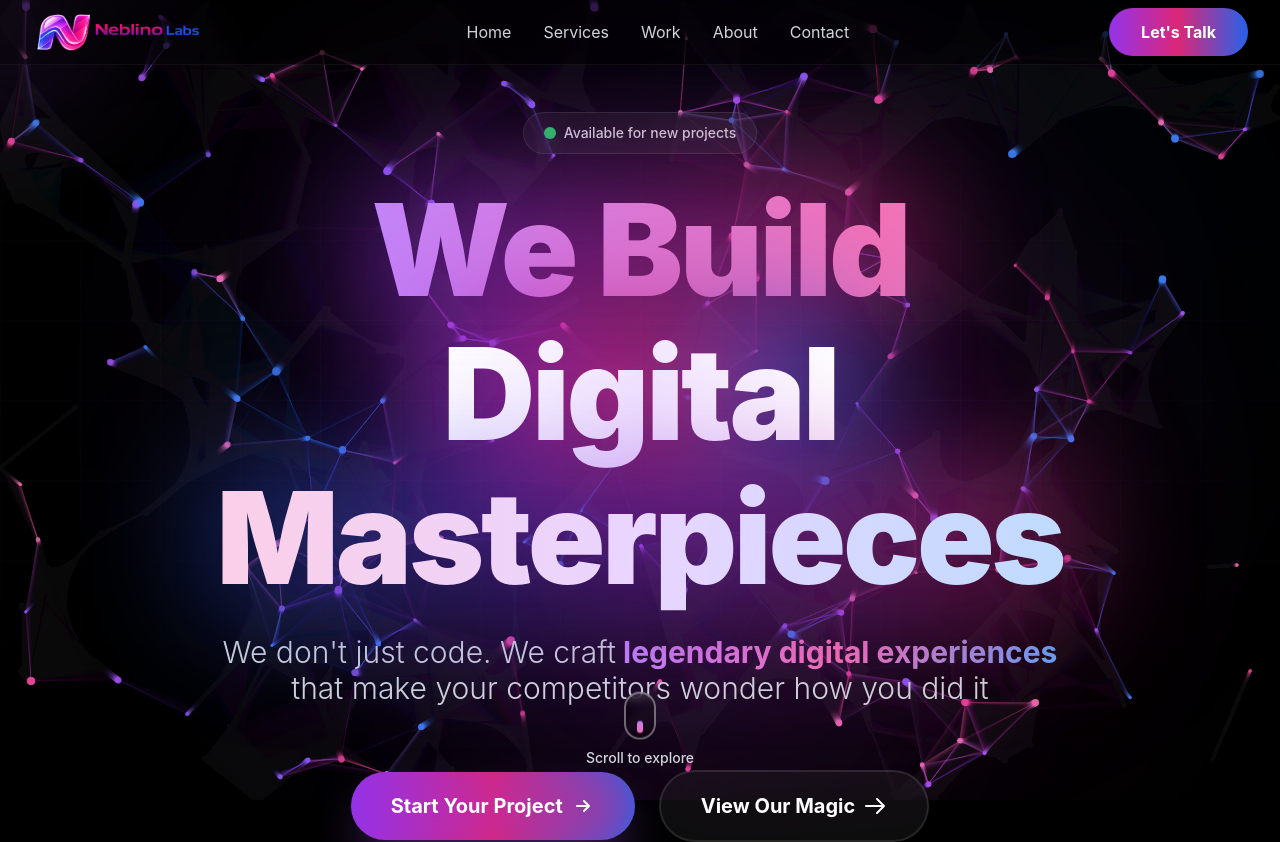
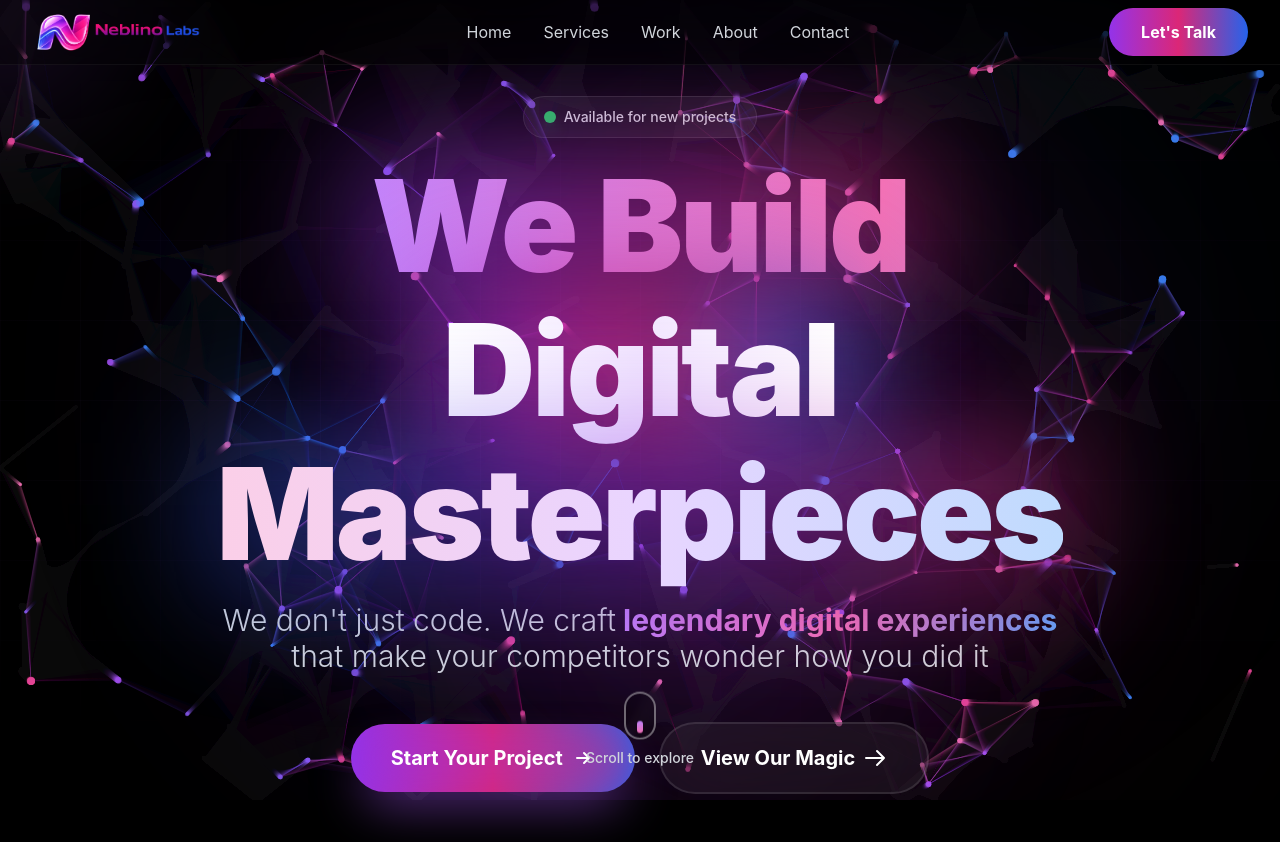
Before and after one commit to Zubair-IT/neblino-site, a Next.js app: page / in a window 1280 px wide. Shown: the top 842 px of the page. Built offline with nearby package versions, Linux system fonts and the light colour scheme.

Commit message:
Apply professional spacing system - tighter, more balanced vertical rhythm throughout entire site

```diff
--- a/app/page.tsx
+++ b/app/page.tsx
@@ -247,11 +247,11 @@ export default function Home() {
       </nav>
 
       {/* Hero Section */}
-      <section id="home" className="relative min-h-screen flex items-center justify-center pt-24 sm:pt-28 pb-16 sm:pb-20 px-4">
-        <div className="max-w-7xl mx-auto px-4 sm:px-6 lg:px-8 text-center z-10 mb-12 sm:mb-16 mt-8 sm:mt-0">
+      <section id="home" className="relative min-h-screen flex items-center justify-center pt-20 sm:pt-24 pb-12 sm:pb-16 px-4">
+        <div className="max-w-7xl mx-auto px-4 sm:px-6 lg:px-8 text-center z-10 mb-10 sm:mb-12">
           {/* Floating Badge with Pulse */}
           <div
-            className="inline-flex items-center space-x-2 px-4 sm:px-5 py-2 sm:py-2.5 bg-white/5 backdrop-blur-2xl border border-white/10 rounded-full mb-6 sm:mb-8 group hover:scale-105 transition-transform duration-300"
+            className="inline-flex items-center space-x-2 px-4 sm:px-5 py-2 sm:py-2.5 bg-white/5 backdrop-blur-2xl border border-white/10 rounded-full mb-4 sm:mb-6 group hover:scale-105 transition-transform duration-300"
             style={{
               transform: `translateY(${Math.sin(scrollY * 0.01) * 10}px)`,
             }}
@@ -264,7 +264,7 @@ export default function Home() {
           </div>
 
           {/* Epic Main Heading with 3D Effect */}
-          <h1 className="text-5xl sm:text-6xl md:text-7xl lg:text-8xl xl:text-[8rem] font-black mb-6 sm:mb-8 leading-[0.95] tracking-tight">
+          <h1 className="text-5xl sm:text-6xl md:text-7xl lg:text-8xl xl:text-[8rem] font-black mb-4 sm:mb-6 leading-[0.95] tracking-tight">
             <div className="relative inline-block">
               <span className="absolute inset-0 bg-gradient-to-r from-purple-600 to-pink-600 blur-2xl sm:blur-3xl opacity-50 animate-pulse-slow" />
               <span className="relative inline-block animate-gradient bg-gradient-to-r from-purple-400 via-pink-400 to-blue-400 bg-clip-text text-transparent bg-[length:200%_auto]">
@@ -287,14 +287,14 @@ export default function Home() {
             </div>
           </h1>
 
-          <p className="text-base sm:text-lg md:text-xl lg:text-2xl xl:text-3xl text-gray-300 mb-12 sm:mb-16 max-w-4xl mx-auto leading-relaxed font-light px-4">
+          <p className="text-base sm:text-lg md:text-xl lg:text-2xl xl:text-3xl text-gray-300 mb-8 sm:mb-12 max-w-4xl mx-auto leading-relaxed font-light px-4">
             We don't just code. We craft
             <span className="font-bold text-transparent bg-clip-text bg-gradient-to-r from-purple-400 via-pink-400 to-blue-400"> legendary digital experiences </span>
             that make your competitors wonder how you did it
           </p>
 
           {/* Epic CTA Buttons */}
-          <div className="flex flex-col sm:flex-row gap-4 sm:gap-6 justify-center items-center mb-12 sm:mb-16 px-4">
+          <div className="flex flex-col sm:flex-row gap-4 sm:gap-6 justify-center items-center mb-10 sm:mb-14 px-4">
             <button className="w-full sm:w-auto group relative px-8 sm:px-10 py-4 sm:py-5 bg-gradient-to-r from-purple-600 via-pink-600 to-blue-600 rounded-full font-bold text-base sm:text-lg lg:text-xl overflow-hidden transform hover:scale-110 transition-all duration-300 shadow-2xl shadow-purple-500/50">
               <span className="relative z-10 flex items-center justify-center space-x-2">
                 <span>Start Your Project</span>
@@ -316,7 +316,7 @@ export default function Home() {
           </div>
 
           {/* Animated Stats */}
-          <div className="grid grid-cols-2 lg:grid-cols-4 gap-3 sm:gap-4 lg:gap-6 max-w-5xl mx-auto px-4">
+          <div className="grid grid-cols-2 lg:grid-cols-4 gap-3 sm:gap-4 lg:gap-6 max-w-5xl mx-auto px-4 mb-0">
             {[
               { number: '500+', label: 'Projects Launched', icon: '🚀' },
               { number: '300+', label: 'Happy Clients', icon: '😍' },
@@ -365,9 +365,9 @@ export default function Home() {
       </section>
 
       {/* Services Section with Magnetic Cards */}
-      <section id="services" className="relative py-20 sm:py-28 lg:py-32 z-10">
+      <section id="services" className="relative py-16 sm:py-20 lg:py-24 z-10">
         <div className="max-w-7xl mx-auto px-4 sm:px-6 lg:px-8">
-          <div className="text-center mb-12 sm:mb-16 lg:mb-24">
+          <div className="text-center mb-10 sm:mb-14 lg:mb-20">
             <div className="inline-block mb-4">
               <span className="px-3 py-1.5 sm:px-4 sm:py-2 bg-purple-500/10 border border-purple-500/20 rounded-full text-purple-400 text-xs sm:text-sm font-semibold">
                 OUR SUPERPOWERS
@@ -470,14 +470,14 @@ export default function Home() {
       </section>
 
       {/* PORTFOLIO - Work Section */}
-      <section id="work" className="relative py-20 sm:py-28 lg:py-32 z-10 overflow-hidden">
+      <section id="work" className="relative py-16 sm:py-20 lg:py-24 z-10 overflow-hidden">
         {/* Electric Grid Background */}
         <div className="absolute inset-0 opacity-20">
           <div className="absolute inset-0 bg-[linear-gradient(rgba(168,85,247,0.1)_2px,transparent_2px),linear-gradient(90deg,rgba(168,85,247,0.1)_2px,transparent_2px)] bg-[size:50px_50px]" />
         </div>
 
         <div className="relative max-w-7xl mx-auto px-4 sm:px-6 lg:px-8">
-          <div className="text-center mb-12 sm:mb-16 lg:mb-20">
+          <div className="text-center mb-10 sm:mb-14 lg:mb-16">
             <div className="inline-block mb-4">
               <span className="px-3 py-1.5 sm:px-4 sm:py-2 bg-pink-500/10 border border-pink-500/20 rounded-full text-pink-400 text-xs sm:text-sm font-semibold">
                 OUR WORK
@@ -582,9 +582,9 @@ export default function Home() {
       </section>
 
       {/* TESTIMONIALS Section */}
-      <section id="testimonials" className="relative py-20 sm:py-28 lg:py-32 z-10">
+      <section id="testimonials" className="relative py-16 sm:py-20 lg:py-24 z-10">
         <div className="max-w-7xl mx-auto px-4 sm:px-6 lg:px-8">
-          <div className="text-center mb-12 sm:mb-16 lg:mb-20">
+          <div className="text-center mb-10 sm:mb-14 lg:mb-16">
             <div className="inline-block mb-4">
               <span className="px-3 py-1.5 sm:px-4 sm:py-2 bg-blue-500/10 border border-blue-500/20 rounded-full text-blue-400 text-xs sm:text-sm font-semibold">
                 TESTIMONIALS
@@ -668,9 +668,9 @@ export default function Home() {
       </section>
 
       {/* CONTACT Form Section */}
-      <section id="contact" className="relative py-20 sm:py-28 lg:py-32 z-10">
+      <section id="contact" className="relative py-16 sm:py-20 lg:py-24 z-10">
         <div className="max-w-5xl mx-auto px-4 sm:px-6 lg:px-8">
-          <div className="text-center mb-8 sm:mb-12 lg:mb-16">
+          <div className="text-center mb-8 sm:mb-10 lg:mb-12">
             <div className="inline-block mb-4">
               <span className="px-3 py-1.5 sm:px-4 sm:py-2 bg-green-500/10 border border-green-500/20 rounded-full text-green-400 text-xs sm:text-sm font-semibold">
                 GET IN TOUCH
@@ -778,7 +778,7 @@ export default function Home() {
       </section>
 
       {/* Epic CTA Section */}
-      <section className="relative py-20 sm:py-28 lg:py-32 z-10">
+      <section className="relative py-16 sm:py-20 lg:py-24 z-10">
         <div className="max-w-6xl mx-auto px-4 sm:px-6 lg:px-8">
           <div className="relative p-8 sm:p-12 md:p-16 lg:p-24 bg-gradient-to-br from-purple-600/30 via-pink-600/30 to-blue-600/30 backdrop-blur-2xl border border-white/20 rounded-3xl lg:rounded-[3rem] overflow-hidden group hover:scale-105 transition-transform duration-700">
             {/* Animated Background */}
```
Also changed, not shown: 4 other files (tests, documents, lock files or other folders).
